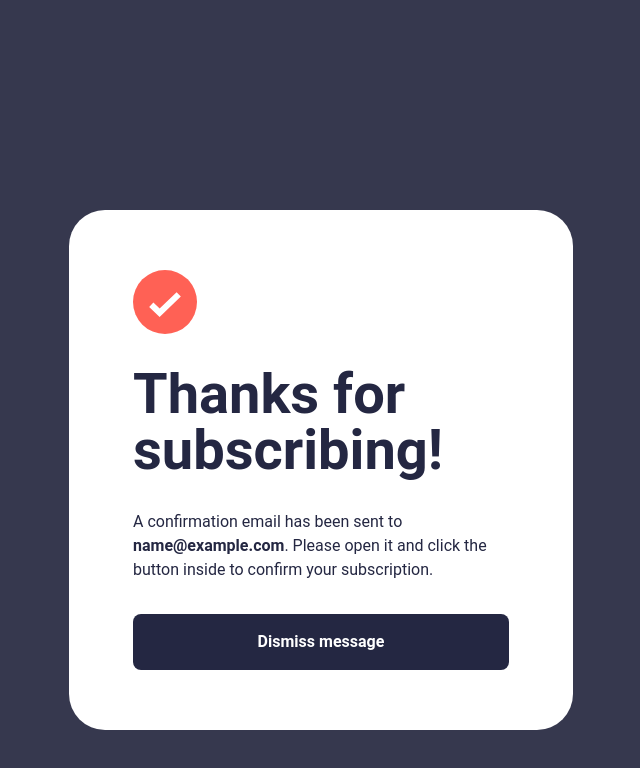
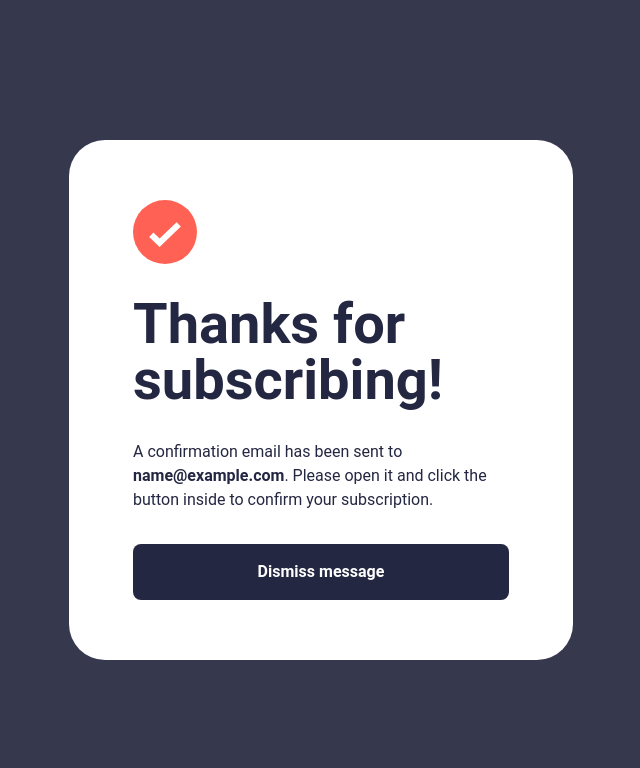
Before and after one commit to dev-ethanjohn/newsletter-sign-up-success-message, a plain HTML site: page index.html in a window 1280 px wide. Both pictures are taken after typing "name@example.com" into the empty fields and a click on the button "Subscribe to monthly newsletter". Shown: the whole page, without its empty margins (319-959 px from the left). Drawn offline with Linux system fonts and the light colour scheme.

Commit message:
fix: center dialog content

```diff
--- a/styles.css
+++ b/styles.css
@@ -356,6 +356,14 @@ button {
     order: 1;
     justify-content: center;
   }
+
+  .success-dialog {
+    align-items: center;
+  }
+
+  .success-dialog__content {
+    margin: 0;
+  }
 }
 
 /* * min 1800px big-deskyop */
```
